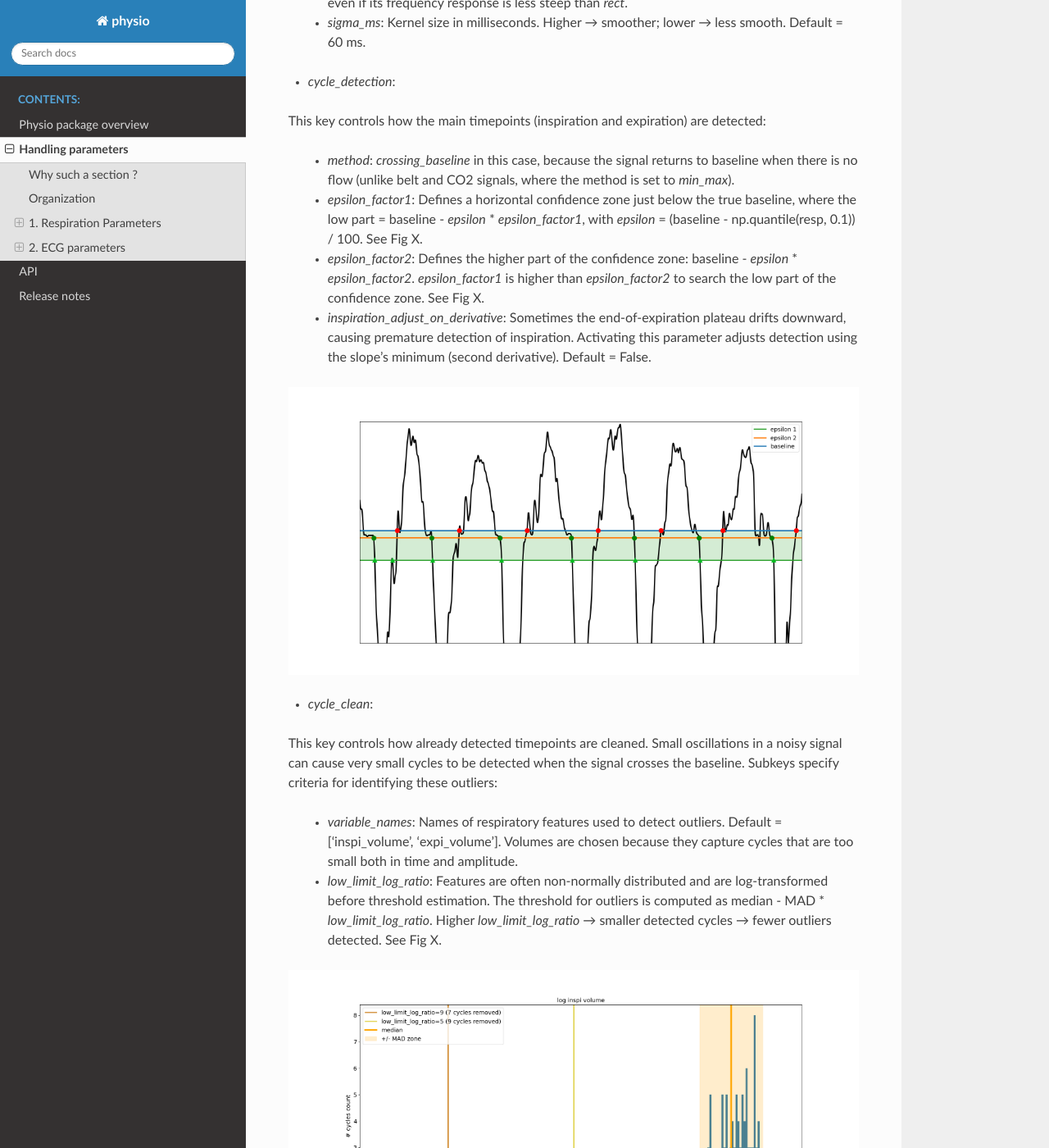
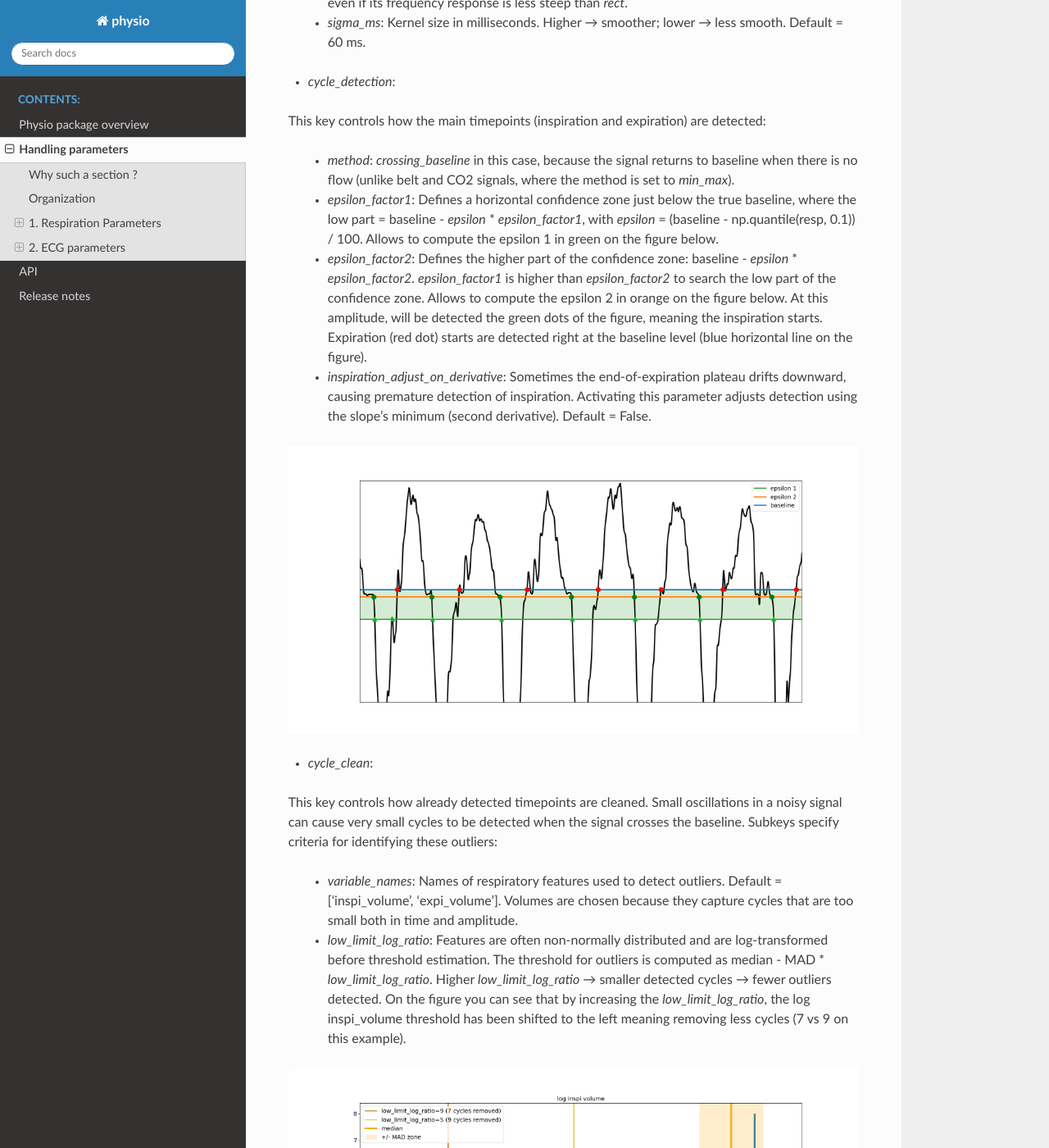
Before and after one commit to samuelgarcia/physio, a Sphinx documentation site: the page built from doc/handling_parameters.rst, in a window 1280 px wide and 1400 px high, scrolled down 3006 px. Shown: the whole window at 82% size. Built offline with Sphinx 7.4.7 and the Read the Docs theme 3.1.0, drawn with Linux system fonts in a browser that asks for light colours; pages that are not in the unit, such as notebooks, are missing from menus; some of the changed text lies outside the part shown.

Commit message:
ref to figs

```diff
--- a/doc/handling_parameters.rst
+++ b/doc/handling_parameters.rst
@@ -133,8 +133,8 @@ Subkeys relate to the size and shape of this kernel:
 This key controls how the main timepoints (inspiration and expiration) are detected:
 
   - `method`: `crossing_baseline` in this case, because the signal returns to baseline when there is no flow (unlike belt and CO2 signals, where the method is set to `min_max`).
-  - `epsilon_factor1`: Defines a horizontal confidence zone just below the true baseline, where the low part = baseline - `epsilon` * `epsilon_factor1`, with `epsilon` = (baseline - np.quantile(resp, 0.1)) / 100. See Fig X.
-  - `epsilon_factor2`: Defines the higher part of the confidence zone: baseline - `epsilon` * `epsilon_factor2`. `epsilon_factor1` is higher than `epsilon_factor2` to search the low part of the confidence zone. See Fig X.
+  - `epsilon_factor1`: Defines a horizontal confidence zone just below the true baseline, where the low part = baseline - `epsilon` * `epsilon_factor1`, with `epsilon` = (baseline - np.quantile(resp, 0.1)) / 100. Allows to compute the epsilon 1 in green on the figure below.
+  - `epsilon_factor2`: Defines the higher part of the confidence zone: baseline - `epsilon` * `epsilon_factor2`. `epsilon_factor1` is higher than `epsilon_factor2` to search the low part of the confidence zone. Allows to compute the epsilon 2 in orange on the figure below. At this amplitude, will be detected the green dots of the figure, meaning the inspiration starts. Expiration (red dot) starts are detected right at the baseline level (blue horizontal line on the figure).
   - `inspiration_adjust_on_derivative`: Sometimes the end-of-expiration plateau drifts downward, causing premature detection of inspiration. Activating this parameter adjusts detection using the slope's minimum (second derivative). Default = False.
 
 .. image:: img/fig_params_espilon.png
@@ -146,7 +146,7 @@ This key controls how already detected timepoints are cleaned.
 Small oscillations in a noisy signal can cause very small cycles to be detected when the signal crosses the baseline. Subkeys specify criteria for identifying these outliers:
 
   - `variable_names`: Names of respiratory features used to detect outliers. Default = ['inspi_volume', 'expi_volume']. Volumes are chosen because they capture cycles that are too small both in time and amplitude.
-  - `low_limit_log_ratio`: Features are often non-normally distributed and are log-transformed before threshold estimation. The threshold for outliers is computed as median - MAD * `low_limit_log_ratio`. Higher `low_limit_log_ratio` → smaller detected cycles → fewer outliers detected. See Fig X.
+  - `low_limit_log_ratio`: Features are often non-normally distributed and are log-transformed before threshold estimation. The threshold for outliers is computed as median - MAD * `low_limit_log_ratio`. Higher `low_limit_log_ratio` → smaller detected cycles → fewer outliers detected. On the figure you can see that by increasing the `low_limit_log_ratio`, the log inspi_volume threshold has been shifted to the left meaning removing less cycles (7 vs 9 on this example).
 
 .. image:: img/fig_params_log_ratio_clean.png
 
@@ -289,8 +289,8 @@ Subkeys define the size and shape of this kernel:
 This key controls how the main timepoints (inspiration and expiration) are detected:
 
   - `method`: `co2` in this case, meaning a dedicated method (not a true `min_max`). The goal is to detect transitions from expiration to inspiration at the end of the expiration plateau, and transitions from inspiration to expiration at the end of the inspiration plateau, using the first derivative of the signal.
-  - `thresh_expi_factor`: To detect expiration timepoints, we search for crossings in the first derivative just above 0 using a threshold. Indeed, nspiration–expiration transitions appear as upward-oriented peaks in the derivative. The threshold is computed as `thresh_expi = max_ * thresh_expi_factor`, where `max_` is the maximum of the derivative signal. Thus, `thresh_expi_factor` defines the fraction of the maximum derivative used to set the threshold. See Fig X.
-  - `thresh_inspi_factor`: To detect inspiration timepoints, we search for crossings in the first derivative just below 0 using a threshold. Indeed, expiration–inspiration transitions appear as downward-oriented peaks in the derivative. The threshold is computed as `thresh_inspi = min_ * thresh_inspi_factor`, where `min_` is the minimum of the derivative signal. Thus, `thresh_inspi_factor` defines the fraction of the minimum derivative used to set the threshold. See Fig X.
+  - `thresh_expi_factor`: To detect expiration timepoints, we search for crossings in the first derivative just above 0 using a threshold. Indeed, nspiration–expiration transitions appear as upward-oriented peaks in the derivative. The threshold is computed as `thresh_expi = max_ * thresh_expi_factor`, where `max_` is the maximum of the derivative signal. Thus, `thresh_expi_factor` defines the fraction of the maximum derivative used to set the threshold. See red horizontal line on the figure below.
+  - `thresh_inspi_factor`: To detect inspiration timepoints, we search for crossings in the first derivative just below 0 using a threshold. Indeed, expiration–inspiration transitions appear as downward-oriented peaks in the derivative. The threshold is computed as `thresh_inspi = min_ * thresh_inspi_factor`, where `min_` is the minimum of the derivative signal. Thus, `thresh_inspi_factor` defines the fraction of the minimum derivative used to set the threshold.  See green horizontal line on the figure below.
   - `clean_by_mid_value`: Occasionally, abnormal cycles are detected where expiration points are too high to be real transitions. To correct this, a cleaning step computes `mid_value = (np.median(insp_values) + np.median(exp_values)) / 2`. If the expiration point lies above this value, the cycle is removed. Default = True. See Fig X.
 
 .. image:: img/fig_params_co2_thresh.png
```
